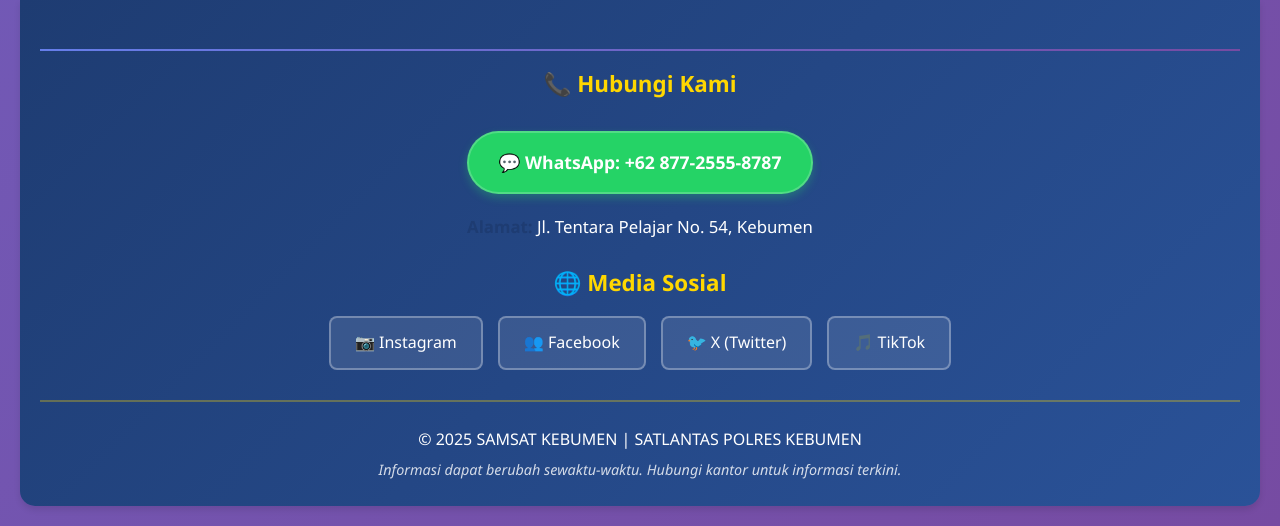
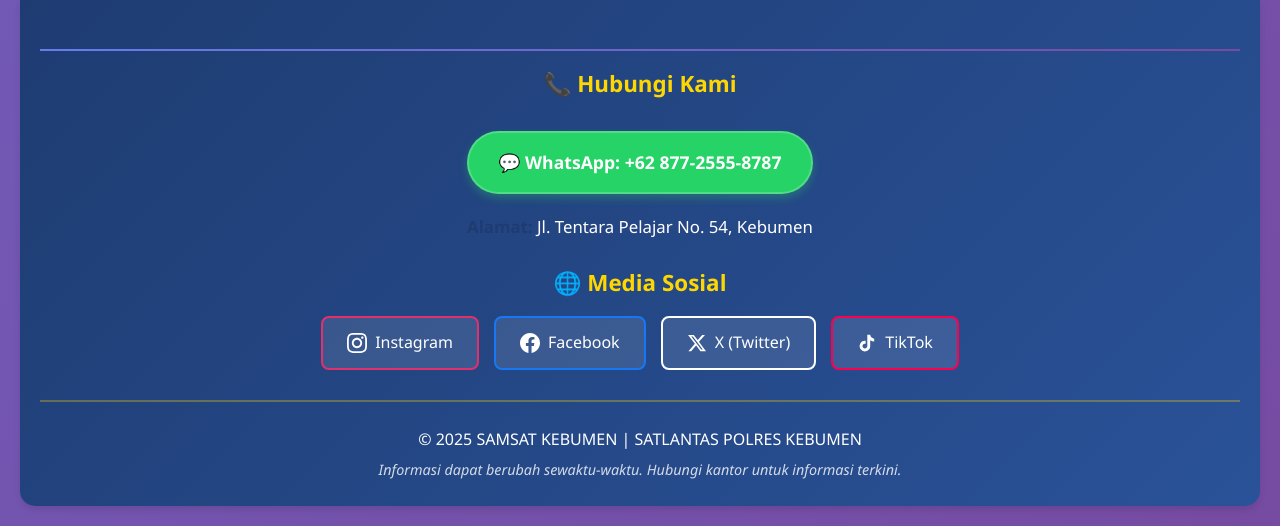
Before and after one commit to rcz87/satlts.kbm, a Flask app: page / in a window 1280 px wide. Shown: the part 4968-5494 px from the top of the page. Run offline with Flask 3, Linux system fonts and the light colour scheme; some libraries are stand-ins or nearby versions.

Commit message:
Update social media links to use custom icons and colors
Refactor static/style.css and templates/index.html to replace text-based social media links with SVG icons, improving visual consistency and branding.

Replit-Commit-Author: Agent
Replit-Commit-Session-Id: 030a58fb-f0e5-4433-8ac2-c4a6ee80a62e
Replit-Commit-Checkpoint-Type: full_checkpoint
Replit-Commit-Screenshot-Url: https://storage.googleapis.com/screenshot-production-us-central1/f4743bec-0b0f-4e9e-984d-c8151a04bbbb/030a58fb-f0e5-4433-8ac2-c4a6ee80a62e/R0mGzCQ

```diff
--- a/static/style.css
+++ b/static/style.css
@@ -365,7 +365,9 @@ footer hr {
 }
 
 .social-link {
-  display: inline-block;
+  display: inline-flex;
+  align-items: center;
+  gap: 8px;
   color: white;
   text-decoration: none;
   padding: 12px 24px;
@@ -377,11 +379,22 @@ footer hr {
   background: rgba(255, 255, 255, 0.1);
 }
 
+.social-link svg {
+  flex-shrink: 0;
+  transition: transform 0.3s ease;
+}
+
+.social-link:hover svg {
+  transform: scale(1.1);
+}
+
 .social-link:hover {
   transform: translateY(-3px);
   box-shadow: 0 6px 12px rgba(0, 0, 0, 0.3);
-  border-color: #ffd700;
-  background: rgba(255, 215, 0, 0.2);
+}
+
+.social-link.instagram {
+  border-color: #E1306C;
 }
 
 .social-link.instagram:hover {
@@ -389,9 +402,17 @@ footer hr {
   border-color: #fcb045;
 }
 
+.social-link.facebook {
+  border-color: #1877f2;
+}
+
 .social-link.facebook:hover {
   background: #1877f2;
   border-color: #1877f2;
+}
+
+.social-link.twitter {
+  border-color: #ffffff;
 }
 
 .social-link.twitter:hover {
@@ -399,9 +420,13 @@ footer hr {
   border-color: #ffffff;
 }
 
+.social-link.tiktok {
+  border-color: #ff0050;
+}
+
 .social-link.tiktok:hover {
   background: #000000;
-  border-color: #ff0050;
+  border-color: #69C9D0;
 }
 
 .footer-bottom {
--- a/templates/index.html
+++ b/templates/index.html
@@ -62,16 +62,28 @@
         <h3>🌐 Media Sosial</h3>
         <div class="social-links">
           <a href="https://www.instagram.com/satlantasres_kebumen/" target="_blank" rel="noopener noreferrer" class="social-link instagram">
-            📷 Instagram
+            <svg viewBox="0 0 24 24" width="20" height="20" fill="currentColor">
+              <path d="M12 2.163c3.204 0 3.584.012 4.85.07 3.252.148 4.771 1.691 4.919 4.919.058 1.265.069 1.645.069 4.849 0 3.205-.012 3.584-.069 4.849-.149 3.225-1.664 4.771-4.919 4.919-1.266.058-1.644.07-4.85.07-3.204 0-3.584-.012-4.849-.07-3.26-.149-4.771-1.699-4.919-4.92-.058-1.265-.07-1.644-.07-4.849 0-3.204.013-3.583.07-4.849.149-3.227 1.664-4.771 4.919-4.919 1.266-.057 1.645-.069 4.849-.069zm0-2.163c-3.259 0-3.667.014-4.947.072-4.358.2-6.78 2.618-6.98 6.98-.059 1.281-.073 1.689-.073 4.948 0 3.259.014 3.668.072 4.948.2 4.358 2.618 6.78 6.98 6.98 1.281.058 1.689.072 4.948.072 3.259 0 3.668-.014 4.948-.072 4.354-.2 6.782-2.618 6.979-6.98.059-1.28.073-1.689.073-4.948 0-3.259-.014-3.667-.072-4.947-.196-4.354-2.617-6.78-6.979-6.98-1.281-.059-1.69-.073-4.949-.073zm0 5.838c-3.403 0-6.162 2.759-6.162 6.162s2.759 6.163 6.162 6.163 6.162-2.759 6.162-6.163c0-3.403-2.759-6.162-6.162-6.162zm0 10.162c-2.209 0-4-1.79-4-4 0-2.209 1.791-4 4-4s4 1.791 4 4c0 2.21-1.791 4-4 4zm6.406-11.845c-.796 0-1.441.645-1.441 1.44s.645 1.44 1.441 1.44c.795 0 1.439-.645 1.439-1.44s-.644-1.44-1.439-1.44z"/>
+            </svg>
+            Instagram
           </a>
           <a href="https://web.facebook.com/profile.php?id=61582067180356" target="_blank" rel="noopener noreferrer" class="social-link facebook">
-            👥 Facebook
+            <svg viewBox="0 0 24 24" width="20" height="20" fill="currentColor">
+              <path d="M24 12.073c0-6.627-5.373-12-12-12s-12 5.373-12 12c0 5.99 4.388 10.954 10.125 11.854v-8.385H7.078v-3.47h3.047V9.43c0-3.007 1.792-4.669 4.533-4.669 1.312 0 2.686.235 2.686.235v2.953H15.83c-1.491 0-1.956.925-1.956 1.874v2.25h3.328l-.532 3.47h-2.796v8.385C19.612 23.027 24 18.062 24 12.073z"/>
+            </svg>
+            Facebook
           </a>
           <a href="https://x.com/TMC_Kebumen" target="_blank" rel="noopener noreferrer" class="social-link twitter">
-            🐦 X (Twitter)
+            <svg viewBox="0 0 24 24" width="20" height="20" fill="currentColor">
+              <path d="M18.244 2.25h3.308l-7.227 8.26 8.502 11.24H16.17l-5.214-6.817L4.99 21.75H1.68l7.73-8.835L1.254 2.25H8.08l4.713 6.231zm-1.161 17.52h1.833L7.084 4.126H5.117z"/>
+            </svg>
+            X (Twitter)
           </a>
           <a href="https://www.tiktok.com/@satlantasres.kebumen" target="_blank" rel="noopener noreferrer" class="social-link tiktok">
-            🎵 TikTok
+            <svg viewBox="0 0 24 24" width="20" height="20" fill="currentColor">
+              <path d="M19.59 6.69a4.83 4.83 0 0 1-3.77-4.25V2h-3.45v13.67a2.89 2.89 0 0 1-5.2 1.74 2.89 2.89 0 0 1 2.31-4.64 2.93 2.93 0 0 1 .88.13V9.4a6.84 6.84 0 0 0-1-.05A6.33 6.33 0 0 0 5 20.1a6.34 6.34 0 0 0 10.86-4.43v-7a8.16 8.16 0 0 0 4.77 1.52v-3.4a4.85 4.85 0 0 1-1-.1z"/>
+            </svg>
+            TikTok
           </a>
         </div>
       </div>
```
Also changed, not shown: 1 other file.
